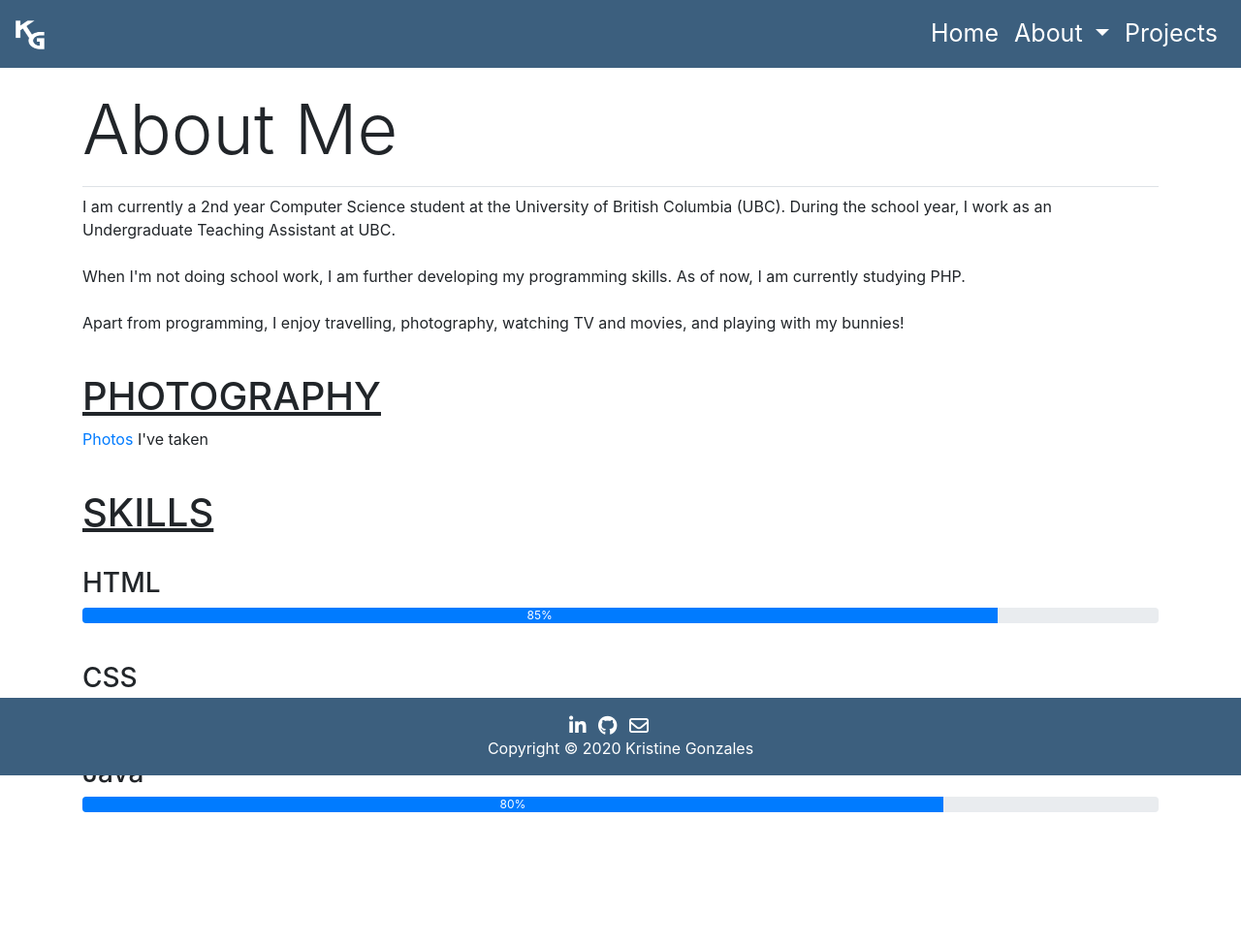
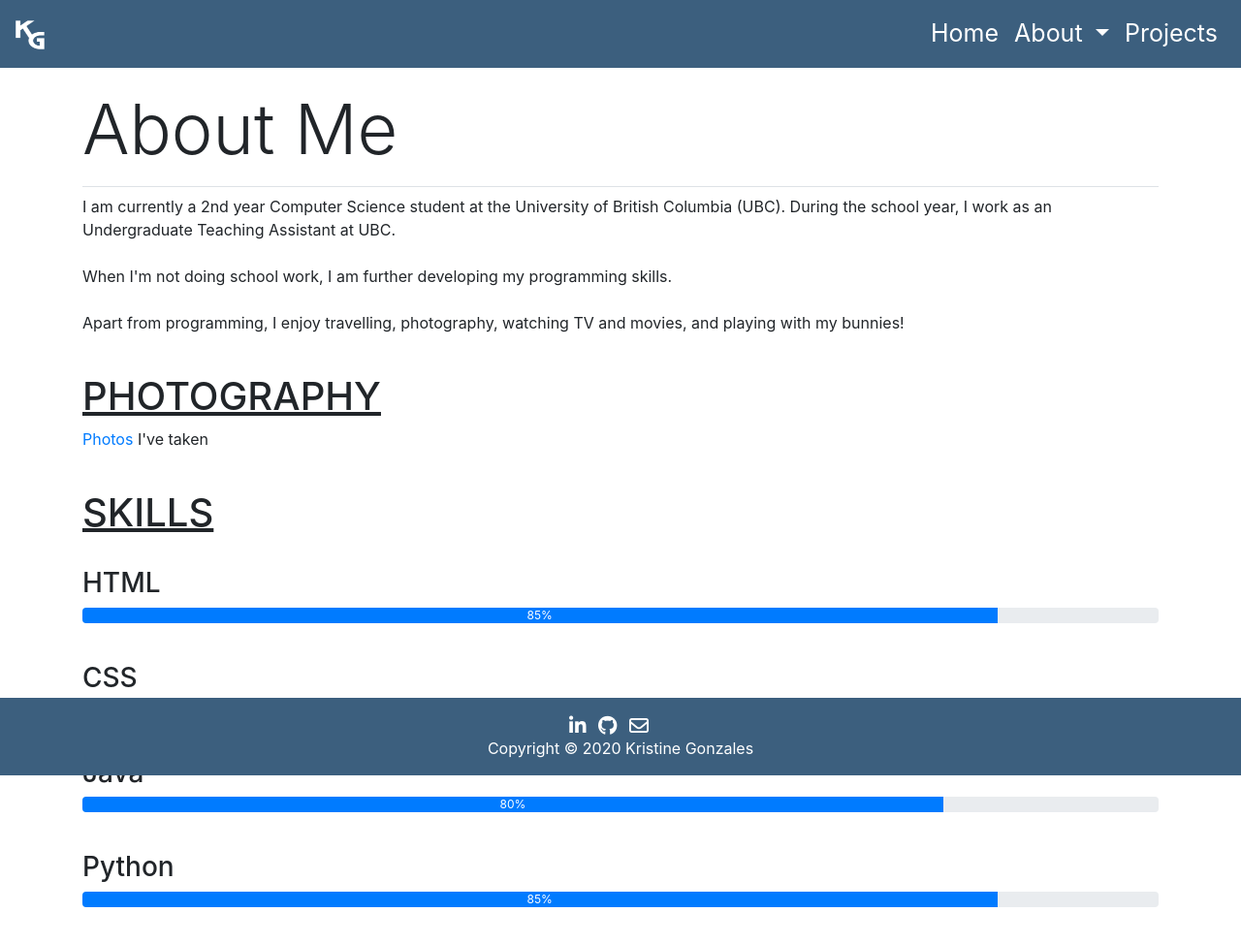
Before and after one commit to gonzk/gonzk.github.io, a plain HTML site: page about.html in a window 1280 px wide. Shown: the whole page at 97% size. Drawn offline with nearby package versions, Linux system fonts and the light colour scheme.

Commit message:
Update about.html

```diff
--- a/about.html
+++ b/about.html
@@ -69,8 +69,7 @@
 		British Columbia (UBC). During the school year, I work as an Undergraduate Teaching
 		Assistant at UBC.<br /><br />
 
-		When I'm not doing school work, I am further developing my programming skills. As of now,
-		I am currently studying PHP. <br /><br />
+		When I'm not doing school work, I am further developing my programming skills. <br /><br />
 
 		Apart from programming, I enjoy travelling, photography, watching TV and movies, and
 		playing with my bunnies! <br /><br />
@@ -104,6 +103,15 @@
 					<div class="progress">
 						<div class="progress-bar" role="progress-bar" aria-valuenow="80" aria-valuemax="100" style="width:80%">
 						80%
+						</div>
+					</div>
+				</div>
+
+				<div class="python">
+					<h3>Python</h3>
+					<div class="progress">
+						<div class="progress-bar" role="progress-bar" aria-valuenow="80" aria-valuemax="100" style="width:85%">
+						85%
 						</div>
 					</div>
 				</div>
```
